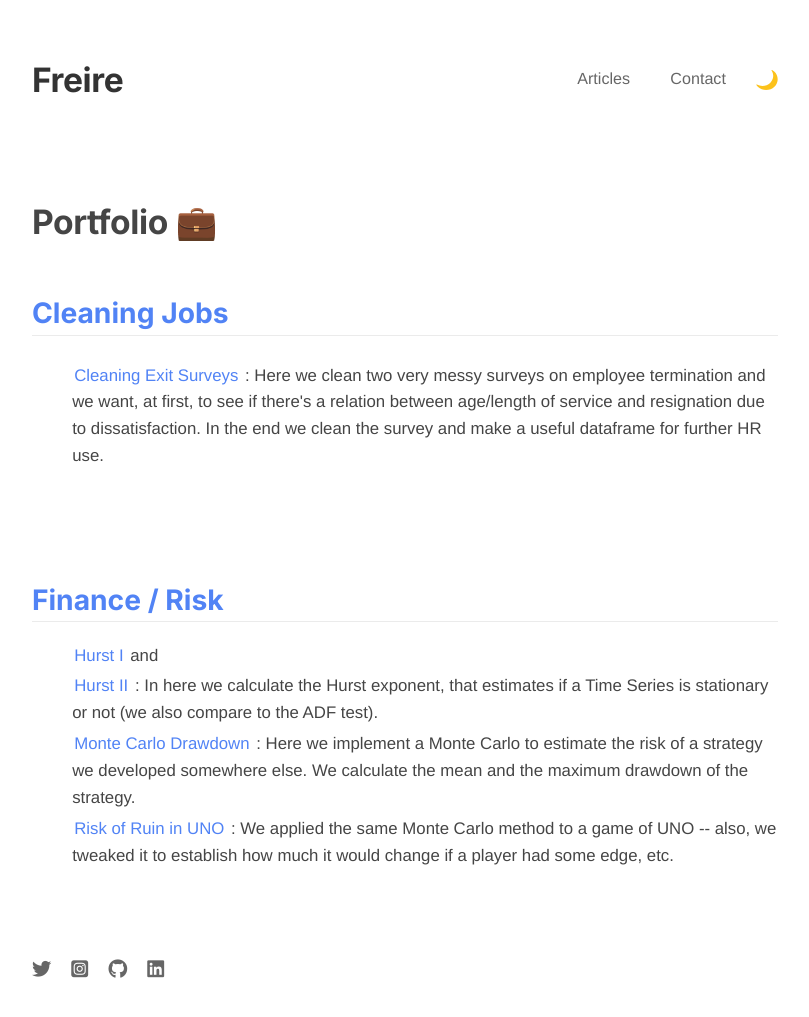
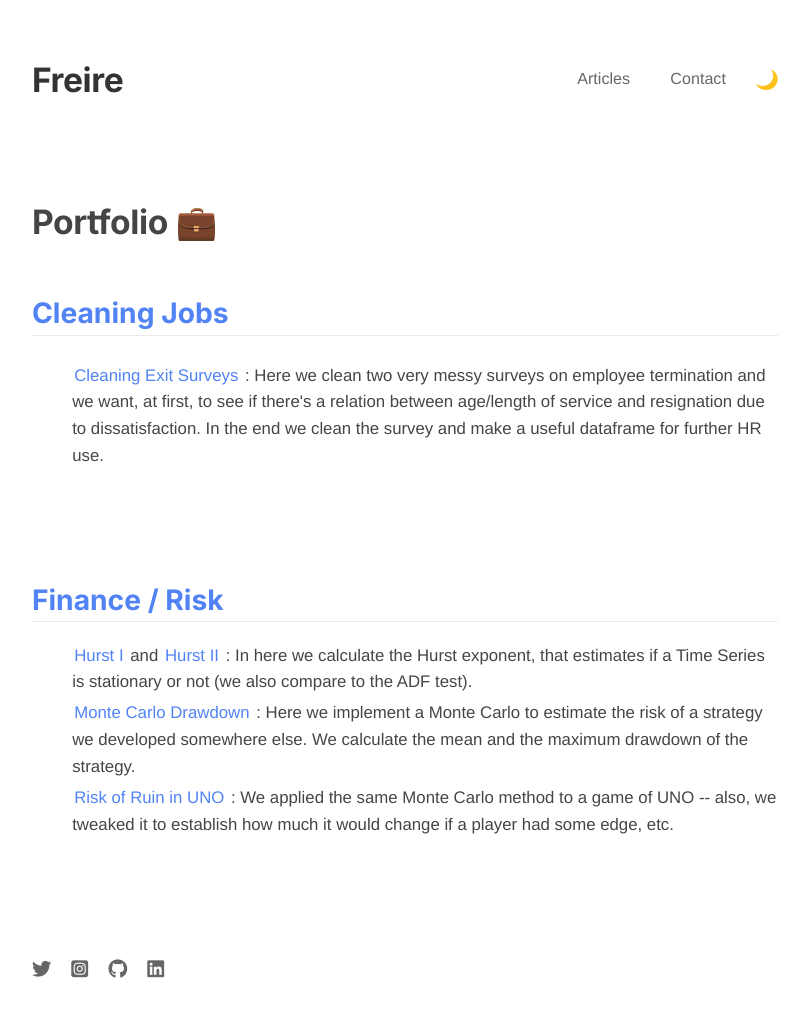
Before and after one commit to freirerene/freirerene.github.io, a Jekyll site: the page built from p.html, in a window 1280 px wide and 1090 px high. Shown: the top 1017 px of the window, without its empty margins (235-1044 px from the left). Built offline with Jekyll 4.4.1, drawn with Linux system fonts in a browser that asks for light colours; nearby versions of some CDN libraries.

```diff
--- a/p.html
+++ b/p.html
@@ -15,7 +15,7 @@ layout: default
 	<br>
 	<h2>Finance / Risk</h2>
    <ul>
-	   <li><a href="https://freire.ch/2019/10/20/hurst-I/", target="_blank">Hurst I</a> and <li><a href="https://freire.ch/2019/10/27/hurst-II/", target="_blank">Hurst II</a> : In here we calculate the Hurst exponent, that estimates if a Time Series is stationary or not (we also compare to the ADF test).</li>
+	   <li><a href="https://freire.ch/2019/10/20/hurst-I/", target="_blank">Hurst I</a> and <a href="https://freire.ch/2019/10/27/hurst-II/", target="_blank">Hurst II</a> : In here we calculate the Hurst exponent, that estimates if a Time Series is stationary or not (we also compare to the ADF test).</li>
 	   <li><a href="https://github.com/freirerene/montecarlodd/blob/master/montecarlodd.ipynb", target="_blank">Monte Carlo Drawdown</a> : Here we implement a Monte Carlo to estimate the risk of a strategy we developed somewhere else. We calculate the mean and the maximum drawdown of the strategy. </li>
 	   <li><a href="https://freire.ch/2020/02/16/risco-de-ruina-no-uno/", target="_blank">Risk of Ruin in UNO</a> : We applied the same Monte Carlo method to a game of UNO -- also, we tweaked it to establish how much it would change if a player had some edge, etc.</li>
 </ul>
```
